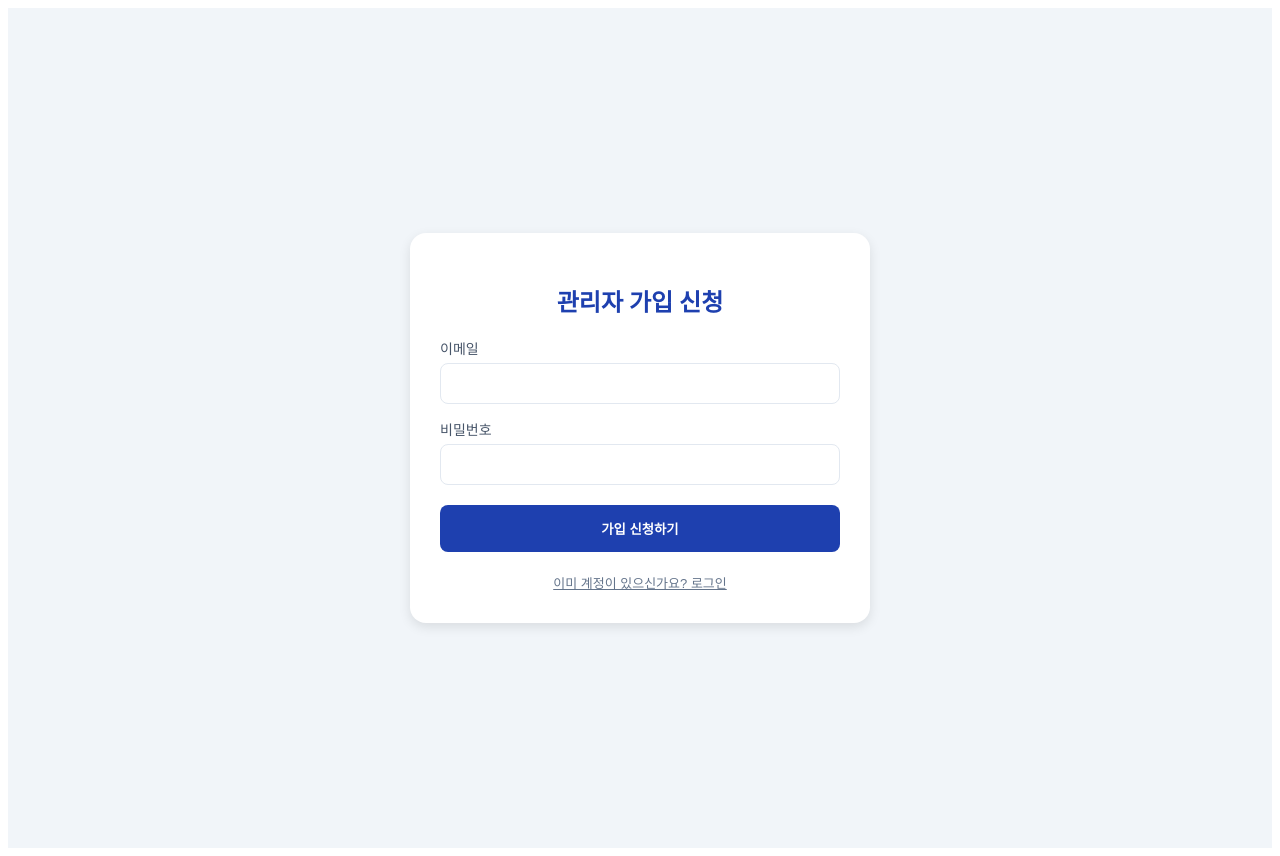
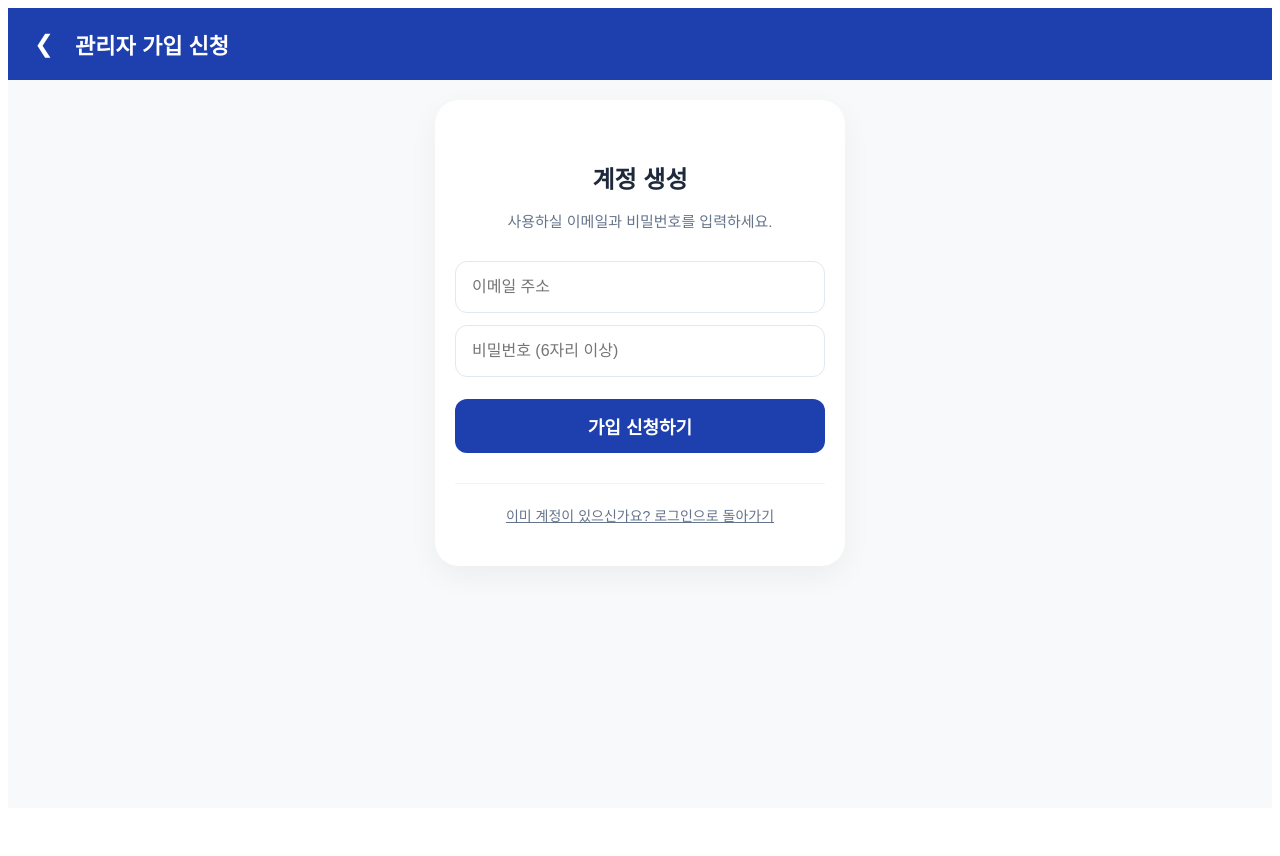
Before and after one commit to JinnyDad/visitor-system, a Next.js app: page /signup in a window 1280 px wide. After the commit the page ends 816 px from the top, so only its background shows below. Built offline with nearby package versions, Linux system fonts and the light colour scheme; no server answers.

Commit message:
style: unify signup page design with login page

```diff
--- a/app/signup/page.js
+++ b/app/signup/page.js
@@ -17,12 +17,10 @@ export default function SignUpPage() {
     setLoading(true);
     setMessage("");
 
-    // 회원가입 시도
-    const { data, error } = await supabase.auth.signUp({
+    const { error } = await supabase.auth.signUp({
       email,
       password,
       options: {
-        // 자동 승인을 끄면 관리자가 승인해야 로그인 가능해집니다.
         emailRedirectTo: `${window.location.origin}/temp-login`,
       },
     });
@@ -30,35 +28,55 @@ export default function SignUpPage() {
     if (error) {
       setMessage("가입 실패: " + error.message);
     } else {
-      setMessage("가입 신청이 완료되었습니다! 관리자의 승인 후 로그인이 가능합니다.");
-      // 3초 후 로그인 페이지로 이동
+      setMessage("가입 신청 완료! 관리자 승인 후 로그인 가능합니다.");
       setTimeout(() => router.push("/temp-login"), 3000);
     }
     setLoading(false);
   };
 
+  const inputStyle = {
+    width: "100%", height: "52px", padding: "0 16px", borderRadius: "12px",
+    border: "1px solid #e2e8f0", marginBottom: "12px", boxSizing: "border-box",
+    fontSize: "16px", outline: "none", color: "#000000", backgroundColor: "#ffffff"
+  };
+
   return (
-    <div style={{ minHeight: "100vh", display: "flex", alignItems: "center", justifyContent: "center", backgroundColor: "#f1f5f9", padding: "20px" }}>
-      <div style={{ backgroundColor: "white", padding: "30px", borderRadius: "16px", boxShadow: "0 4px 12px rgba(0,0,0,0.1)", maxWidth: "400px", width: "100%" }}>
-        <h2 style={{ textAlign: "center", color: "#1e40af", marginBottom: "20px" }}>관리자 가입 신청</h2>
-        <form onSubmit={handleSignUp}>
-          <div style={{ marginBottom: "15px" }}>
-            <label style={{ fontSize: "14px", color: "#475569", display: "block", marginBottom: "5px" }}>이메일</label>
-            <input type="email" value={email} onChange={(e) => setEmail(e.target.value)} required style={{ width: "100%", padding: "12px", borderRadius: "8px", border: "1px solid #e2e8f0", boxSizing: "border-box" }} />
+    <div style={{ minHeight: "100vh", backgroundColor: "#f8f9fa", fontFamily: "'Pretendard', sans-serif" }}>
+      {/* 로그인 페이지와 동일한 헤더 스타일 */}
+      <header style={{ backgroundColor: "#1e40af", color: "white", padding: "20px", display: "flex", alignItems: "center" }}>
+        <button onClick={() => router.push("/temp-login")} style={{ background: "none", border: "none", color: "white", fontSize: "24px", cursor: "pointer", marginRight: "15px" }}>❮</button>
+        <span style={{ fontWeight: "bold", fontSize: "22px" }}>관리자 가입 신청</span>
+      </header>
+
+      <main style={{ padding: "10px 20px", maxWidth: "450px", margin: "0 auto", boxSizing: "border-box" }}>
+        <div style={{ backgroundColor: "white", borderRadius: "24px", padding: "40px 20px", boxShadow: "0 10px 30px rgba(0,0,0,0.05)", textAlign: "center", boxSizing: "border-box", marginTop: "10px" }}>
+          <h2 style={{ fontSize: "24px", fontWeight: "bold", color: "#1e293b", marginBottom: "10px" }}>계정 생성</h2>
+          <p style={{ color: "#64748b", marginBottom: "30px", fontSize: "15px" }}>사용하실 이메일과 비밀번호를 입력하세요.</p>
+
+          <form onSubmit={handleSignUp}>
+            <input type="email" placeholder="이메일 주소" value={email} onChange={(e) => setEmail(e.target.value)} required style={inputStyle} />
+            <input type="password" placeholder="비밀번호 (6자리 이상)" value={password} onChange={(e) => setPassword(e.target.value)} required style={inputStyle} />
+            <button type="submit" disabled={loading} style={{ width: "100%", height: "54px", backgroundColor: "#1e40af", color: "white", border: "none", borderRadius: "12px", fontWeight: "bold", fontSize: "18px", cursor: "pointer", marginTop: "10px" }}>
+              {loading ? "신청 중..." : "가입 신청하기"}
+            </button>
+          </form>
+
+          {message && (
+            <div style={{ marginTop: "20px", padding: "12px", borderRadius: "8px", backgroundColor: "#f0f7ff", color: "#1e40af", fontSize: "14px", lineHeight: "1.5" }}>
+              {message}
+            </div>
+          )}
+
+          <div style={{ marginTop: "30px", paddingTop: "20px", borderTop: "1px solid #f1f5f9" }}>
+            <button
+              onClick={() => router.push("/temp-login")}
+              style={{ background: "none", border: "none", color: "#64748b", fontSize: "14px", cursor: "pointer", textDecoration: "underline" }}
+            >
+              이미 계정이 있으신가요? 로그인으로 돌아가기
+            </button>
           </div>
-          <div style={{ marginBottom: "20px" }}>
-            <label style={{ fontSize: "14px", color: "#475569", display: "block", marginBottom: "5px" }}>비밀번호</label>
-            <input type="password" value={password} onChange={(e) => setPassword(e.target.value)} required style={{ width: "100%", padding: "12px", borderRadius: "8px", border: "1px solid #e2e8f0", boxSizing: "border-box" }} />
-          </div>
-          <button type="submit" disabled={loading} style={{ width: "100%", padding: "14px", backgroundColor: "#1e40af", color: "white", border: "none", borderRadius: "8px", fontWeight: "bold", cursor: "pointer" }}>
-            {loading ? "신청 중..." : "가입 신청하기"}
-          </button>
-        </form>
-        {message && <p style={{ marginTop: "15px", fontSize: "14px", color: "#2563eb", textAlign: "center" }}>{message}</p>}
-        <div style={{ textAlign: "center", marginTop: "20px" }}>
-          <button onClick={() => router.push("/temp-login")} style={{ background: "none", border: "none", color: "#64748b", fontSize: "13px", cursor: "pointer", textDecoration: "underline" }}>이미 계정이 있으신가요? 로그인</button>
         </div>
-      </div>
+      </main>
     </div>
   );
 }
```
